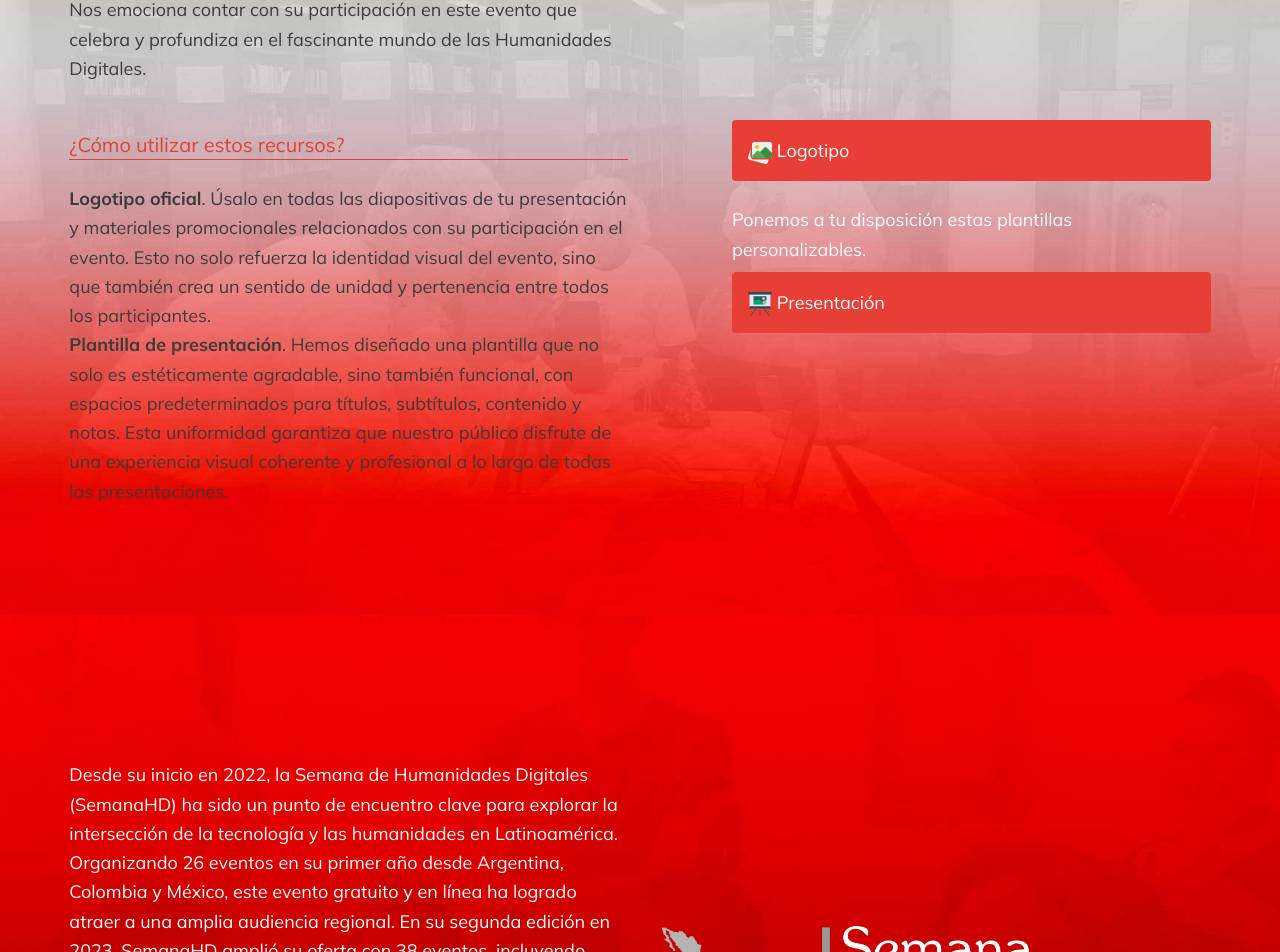
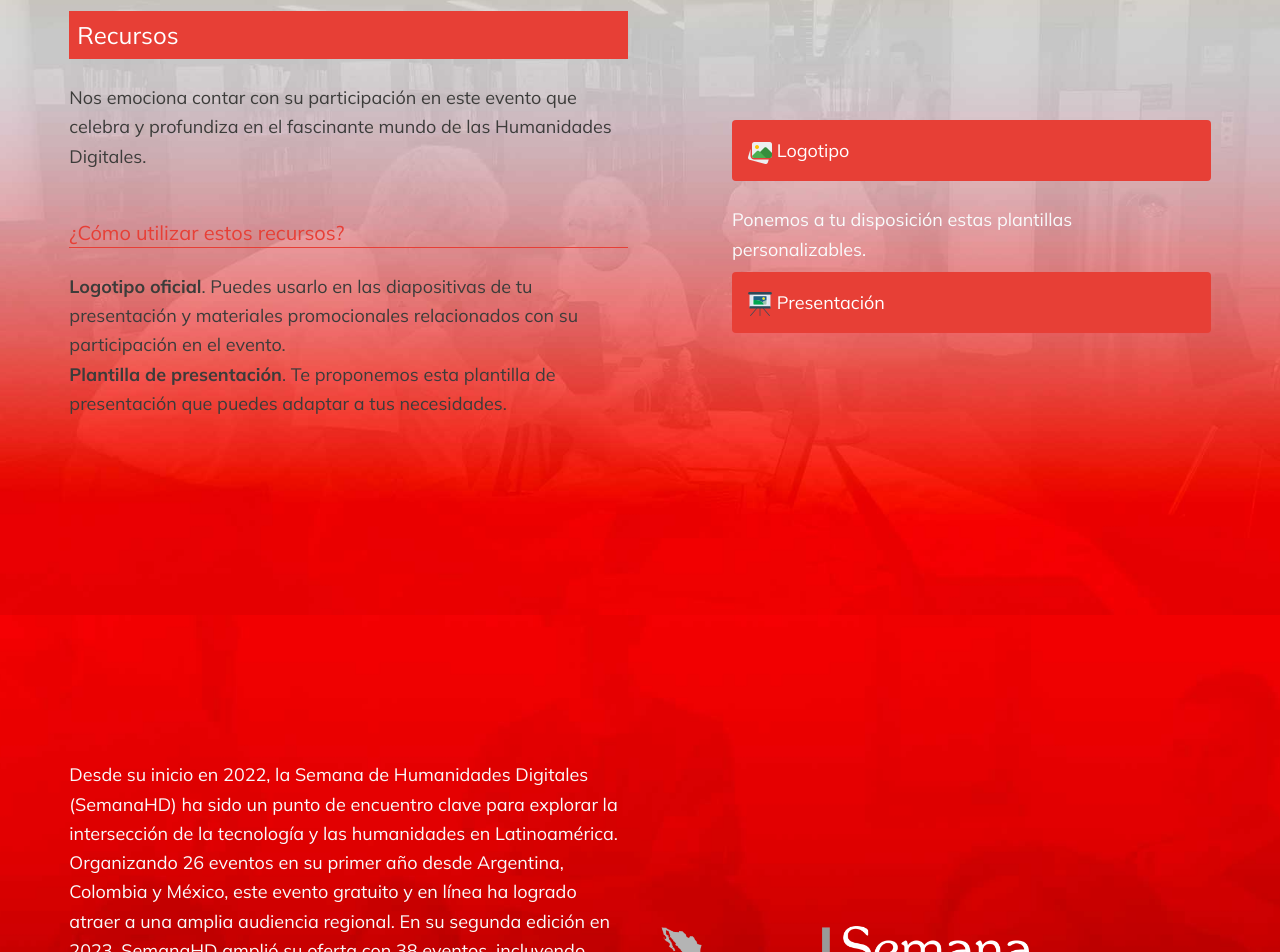
Before and after one commit to hdlabconicet/semana-hd, a React (Vite) app: page / in a window 1280 px wide. Shown: the part 3678-4630 px from the top of the page. Built offline with nearby package versions, Linux system fonts and the light colour scheme; no server answers.

Commit message:
Actualziación de texto en componente Identity

```diff
--- a/src/Components/Home/Identity/Identity.jsx
+++ b/src/Components/Home/Identity/Identity.jsx
@@ -9,8 +9,8 @@ function Identity() {
           <p>Nos emociona contar con su participación en este evento que celebra y profundiza en el fascinante mundo de las Humanidades Digitales.</p>
           <h3 className="text-xl text-red_hd border-b border-red_hd mt-12 mb-6">¿Cómo utilizar estos recursos?</h3>
           <ul>
-            <li><strong>Logotipo oficial</strong>. Úsalo en todas las diapositivas de tu presentación y materiales promocionales relacionados con su participación en el evento. Esto no solo refuerza la identidad visual del evento, sino que también crea un sentido de unidad y pertenencia entre todos los participantes.</li>
-            <li><strong>Plantilla de presentación</strong>. Hemos diseñado una plantilla que no solo es estéticamente agradable, sino también funcional, con espacios predeterminados para títulos, subtítulos, contenido y notas. Esta uniformidad garantiza que nuestro público disfrute de una experiencia visual coherente y profesional a lo largo de todas las presentaciones.</li>
+            <li><strong>Logotipo oficial</strong>. Puedes usarlo en las diapositivas de tu presentación y materiales promocionales relacionados con su participación en el evento.</li>
+            <li><strong>Plantilla de presentación</strong>. Te proponemos esta plantilla de presentación que puedes adaptar a tus necesidades.</li>
           </ul>
         </div>
         <div className="xl:w-1/2">
```
